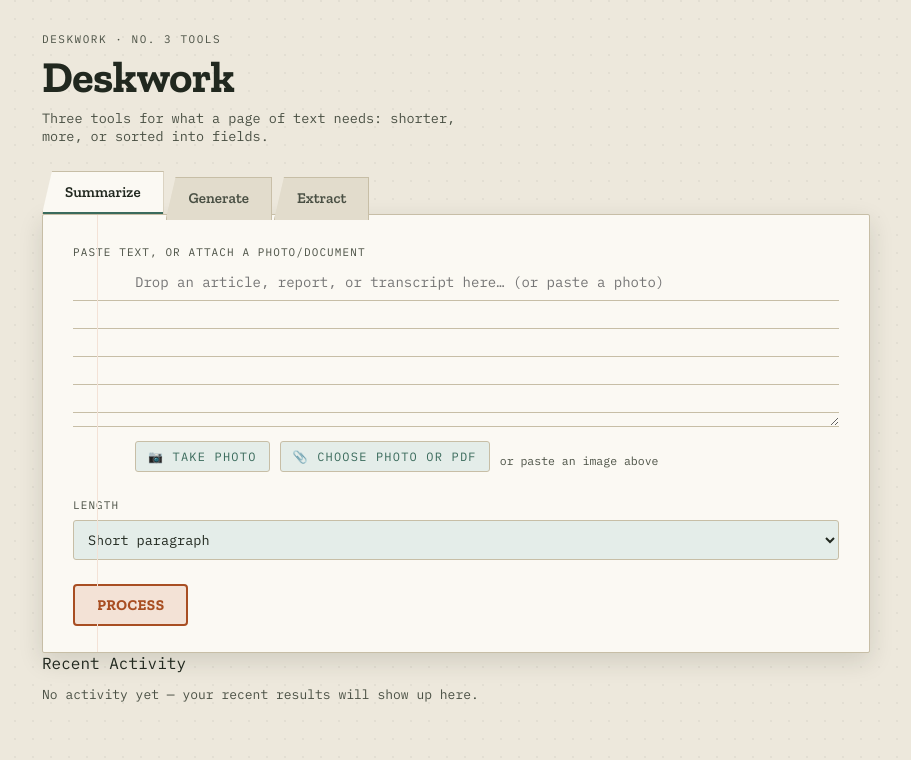
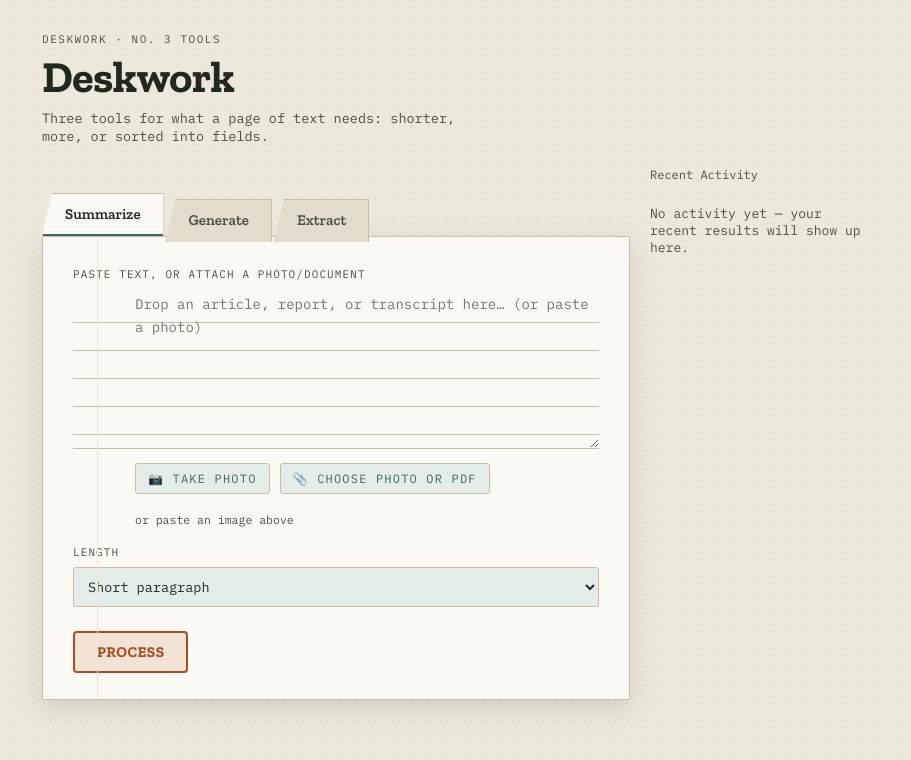
Before and after one commit to sarkarenterprises083-source/deskwork-app, a Next.js app: page / in a window 1280 px wide. Shown: the top 760 px of the page, without its empty margins (184-1095 px from the left). Built offline with nearby package versions, Linux system fonts and the light colour scheme.

Commit message:
Add layout and history styles to globals.css

```diff
--- a/styles/globals.css
+++ b/styles/globals.css
@@ -25,6 +25,25 @@ body{
   min-height:100vh;
 }
 .wrap{ max-width: 860px; margin: 0 auto; padding: 32px 16px 64px; }
+
+.layout{ display:flex; gap:20px; align-items:flex-start; }
+.main-col{ flex:1; min-width:0; }
+.sidebar-col{ width:220px; flex-shrink:0; }
+@media (max-width: 760px){
+  .layout{ flex-direction:column; }
+  .sidebar-col{ width:100%; }
+}
+
+.history-list{ display:flex; flex-direction:column; gap:6px; }
+.history-head{ display:flex; justify-content:space-between; align-items:center; font-size:12px; color:var(--ink-soft); margin-bottom:4px; }
+.history-item{
+  text-align:left; background:var(--white); border:1px solid var(--rule); border-radius:4px;
+  padding:8px 10px; cursor:pointer; display:flex; flex-direction:column; gap:2px;
+}
+.history-item:hover{ border-color:var(--accent); }
+.history-item-mode{ font-size:10px; text-transform:uppercase; color:var(--accent); letter-spacing:.05em; }
+.history-item-text{ font-size:12.5px; color:var(--ink); overflow:hidden; text-overflow:ellipsis; white-space:nowrap; }
+.history-item-time{ font-size:10.5px; color:var(--ink-soft); }
 
 .masthead{ margin-bottom: 22px; }
 .masthead .eyebrow{
```
